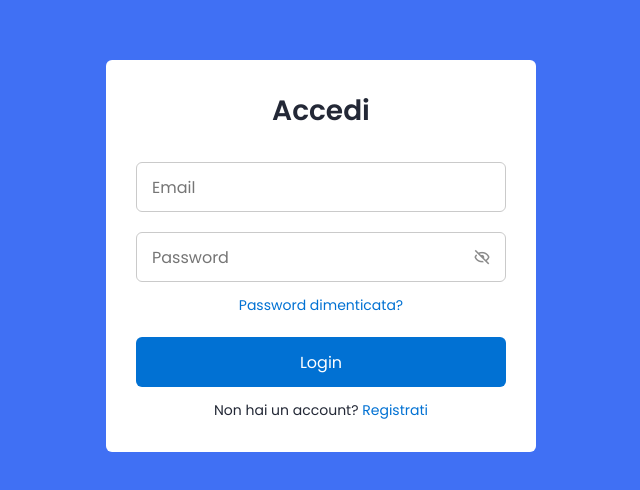
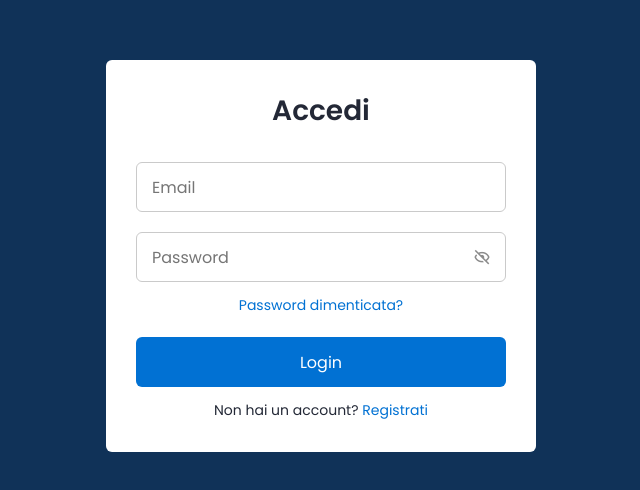
Before and after one commit to CastroRobusto/Final-project-NoPlay, a plain HTML site: page Login_Singup/Login_Singup.html in a window 1280 px wide. Shown: the part 144-634 px from the top of the page, without its empty margins (319-959 px from the left). Drawn offline with nearby package versions, Linux system fonts and the light colour scheme.

Commit message:
dvsv
fafcv

```diff
--- a/Login_Singup/Login_Singup.css
+++ b/Login_Singup/Login_Singup.css
@@ -13,7 +13,7 @@
     display: flex;
     align-items: center;
     justify-content: center;
-    background-color: #4070f4;
+    background-color: #103258;
     column-gap: 30px;
 }
 .form{
--- a/Login_Singup/Login_Singup.html
+++ b/Login_Singup/Login_Singup.html
@@ -1,11 +1,10 @@
 <!DOCTYPE html>
-<!-- Coding by CodingLab | www.codinglabweb.com-->
     <html lang="en">
     <head>
         <meta charset="UTF-8">
         <meta http-equiv="X-UA-Compatible" content="IE=edge">
         <meta name="viewport" content="width=device-width, initial-scale=1.0">
-        <!--<title> Responsive Login and Signup Form </title>-->
+        <title>Login_Singup</title>
 
         <!-- CSS -->
         <link rel="stylesheet" href="Login_Singup.css">
@@ -16,6 +15,9 @@
     </head>
     <body>
         <section class="container forms">
+
+            <!-- Login Form -->
+
             <div class="form login">
                 <div class="form-content">
                     <header>Accedi</header>
@@ -62,7 +64,7 @@
 
                         <div class="field input-field">
                             <input type="password" placeholder="Conferma password" class="password">
-                            <i class='bx bx-hide eye-icon'></i>
+                            <i class ='bx bx-hide eye-icon'></i>
                         </div>
 
                         <div class="field button-field">
```
Also changed, not shown: home.html (+1 -13 lines), index.html (+3 -6 lines).
